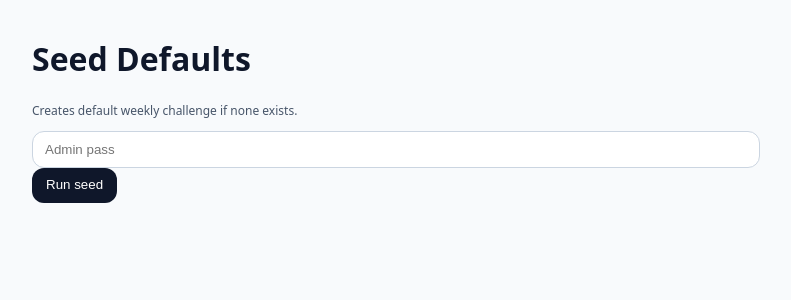
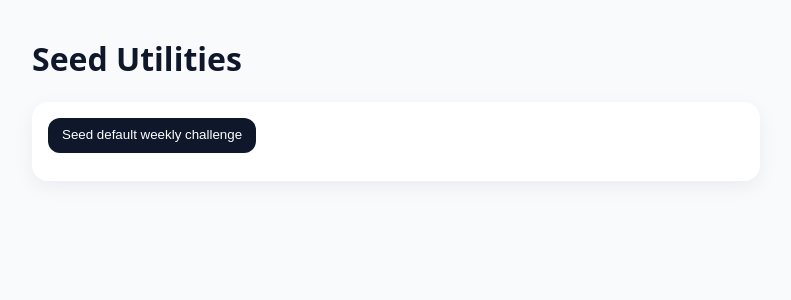
Before and after one commit to HenryMFate/lsi-mvp, a Next.js app: page /seed in a window 1280 px wide. Shown: the top 300 px of the page, without its empty margins (244-1035 px from the left). Built offline with nearby package versions, Linux system fonts and the light colour scheme; no server answers.

Commit message:
Add files via upload

```diff
--- a/pages/seed.tsx
+++ b/pages/seed.tsx
@@ -1,30 +1,27 @@
 import { useEffect, useState } from 'react'
-import { supabase } from '../lib/supabase'
+import { getSupabase } from '../lib/supabase'
 
 export default function Seed(){
+  const sb = getSupabase();
   const [msg, setMsg] = useState('')
-  const [pass, setPass] = useState('')
 
-  async function run(){
-    if (pass !== (process.env.NEXT_PUBLIC_ADMIN_PASS||'')){ alert('Wrong password'); return; }
-    if (!supabase){ alert('Supabase not configured'); return; }
-    // Create default weekly challenge if none active
-    const monday = new Date(); const day = monday.getDay(); const diff = (day===0? -6 : 1 - day); monday.setDate(monday.getDate()+diff);
-    const week = monday.toISOString().slice(0,10)
-    const { data: ex } = await supabase.from('weekly_challenges').select('*').eq('active', true).limit(1)
-    if (!ex || !ex.length){
-      await supabase.from('weekly_challenges').insert({ week_start: week, title:'Complete 5 civic actions', target_count:5, category:'civic', active:true })
-    }
-    setMsg('Seeded defaults (if missing).')
+  async function seedWeekly(){
+    const { error } = await sb.rpc('iso_week_start', { ts: new Date().toISOString() } as any)
+    // The above call is just to ensure the function exists; ignore result.
+    const { error: e2 } = await sb
+      .from('weekly_challenges')
+      .upsert({ week_start: new Date().toISOString().slice(0,10), title:'Complete 5 civic actions', target_count:5, category:'civic', active:true },
+              { onConflict:'week_start' })
+    if (e2) setMsg(e2.message); else setMsg('Seeded weekly challenge (or already present).')
   }
 
   return (
     <div className="container">
-      <h1>Seed Defaults</h1>
-      <p className="small">Creates default weekly challenge if none exists.</p>
-      <input className="input" type="password" placeholder="Admin pass" value={pass} onChange={e=>setPass(e.target.value)} />
-      <button className="btn" onClick={run}>Run seed</button>
-      {msg && <p className="small">{msg}</p>}
+      <h1>Seed Utilities</h1>
+      <div className="card">
+        <button className="btn" onClick={seedWeekly}>Seed default weekly challenge</button>
+        <p className="small" style={{marginTop:8}}>{msg}</p>
+      </div>
     </div>
   )
 }
```
